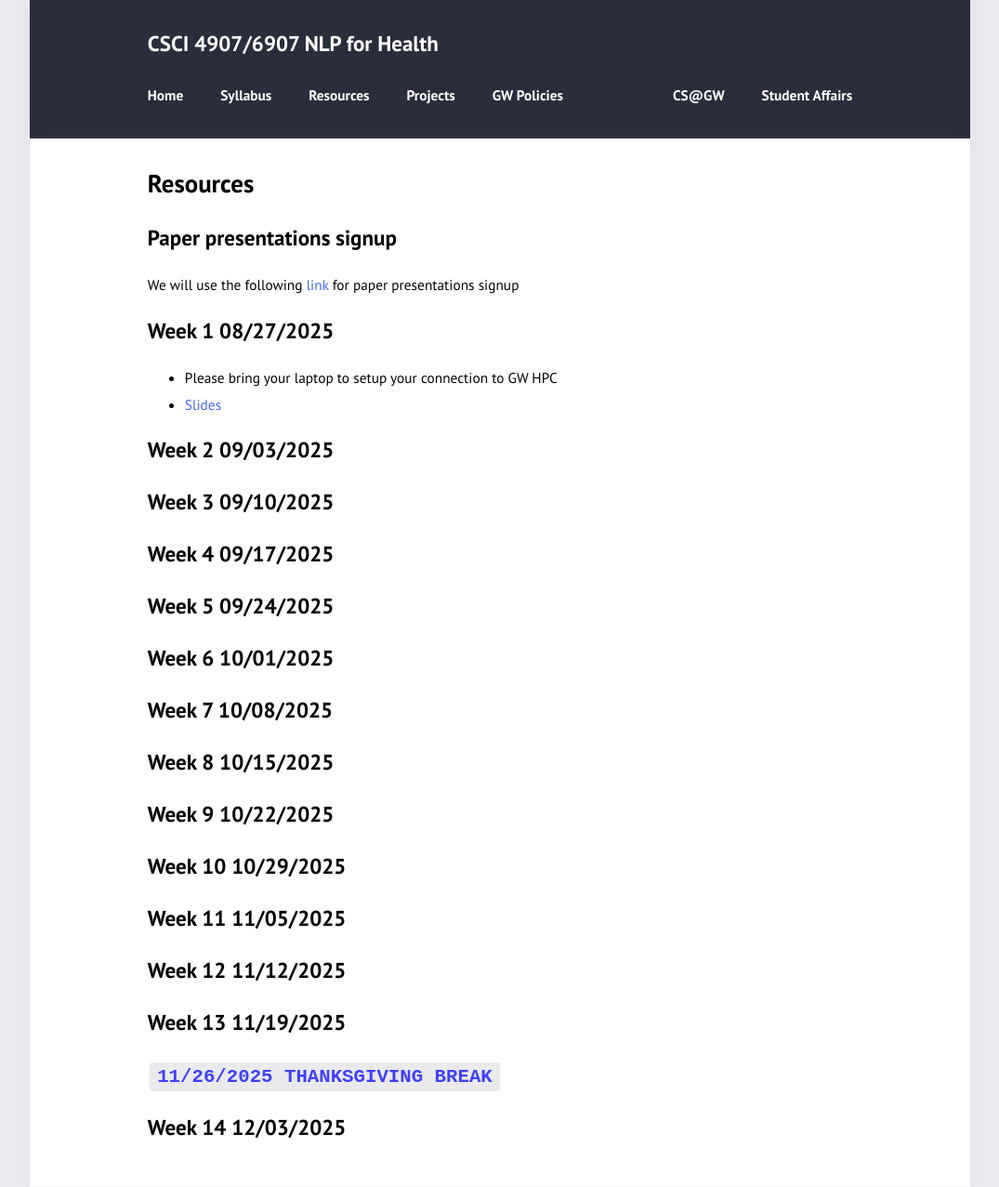
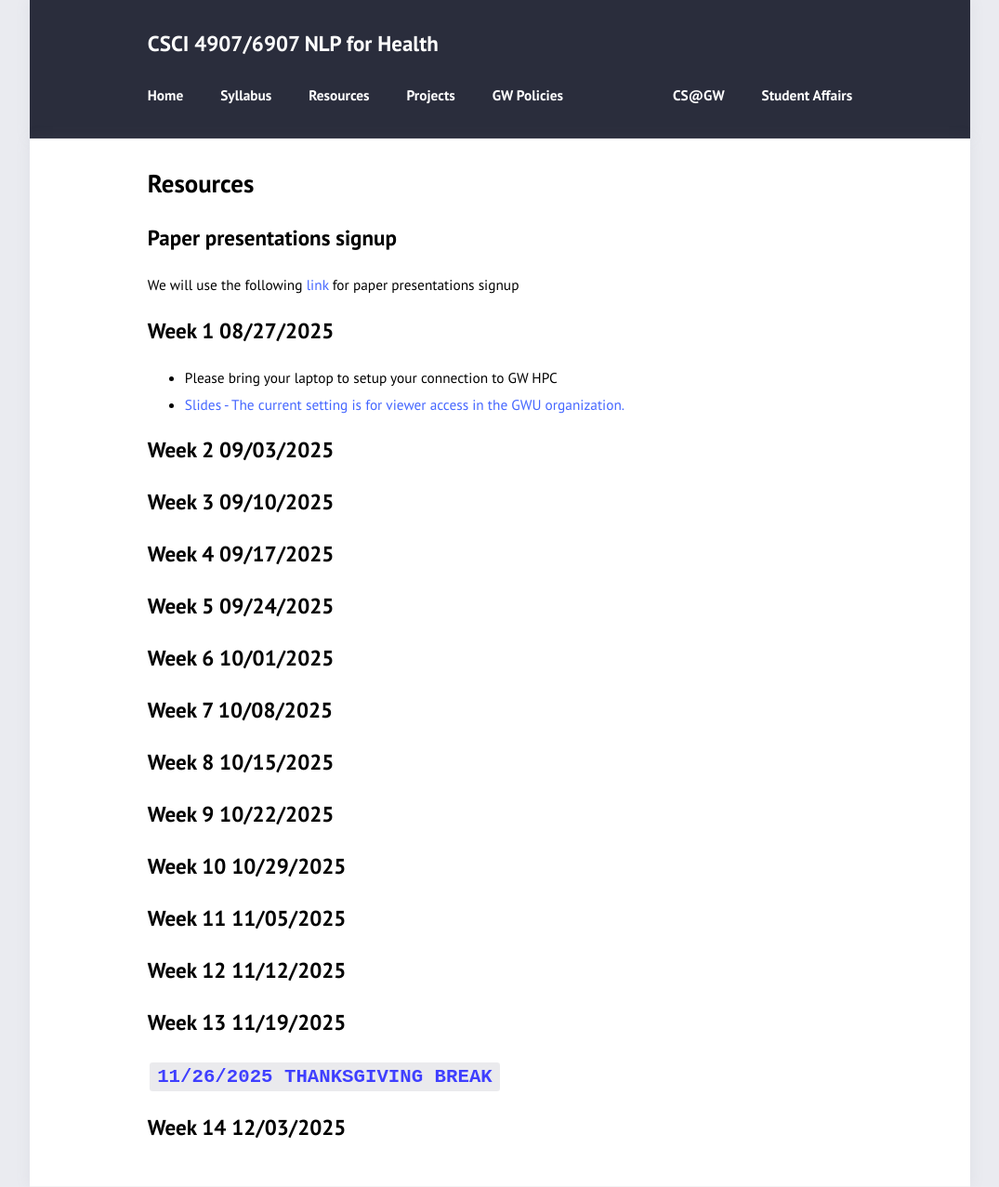
Before and after one commit to azirikly/nlp4health-fall25, a Jekyll site: the page built from resources.md, in a window 1280 px wide. Shown: the whole page at 93% size, without its empty margins (102-1177 px from the left). Built offline with Jekyll 4.4.1, drawn with Linux system fonts in a browser that asks for light colours.

Commit message:
Update resources.md slides access note

```diff
--- a/resources.md
+++ b/resources.md
@@ -8,7 +8,7 @@ We will use the following [link](https://docs.google.com/spreadsheets/d/1lEqBHbO
 
 ## Week 1 08/27/2025
 - Please bring your laptop to setup your connection to GW HPC
-- [Slides](https://docs.google.com/presentation/d/1Atlni4ZWjqRhOWCZ0bINjcpbjTse5gI1VHYBPDzs-K8/edit?usp=drive_link)
+- [Slides - The current setting is for viewer access in the GWU organization.](https://docs.google.com/presentation/d/1Atlni4ZWjqRhOWCZ0bINjcpbjTse5gI1VHYBPDzs-K8/edit?usp=drive_link)
 
 ## Week 2 09/03/2025
 
```
